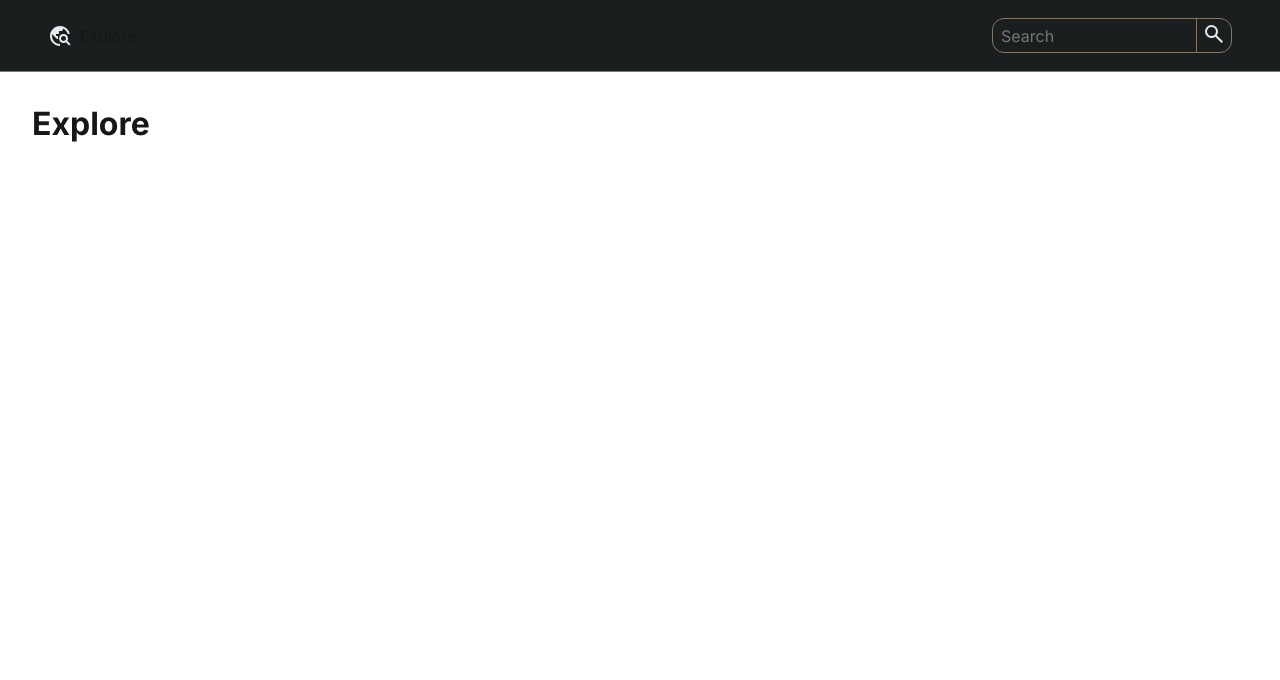
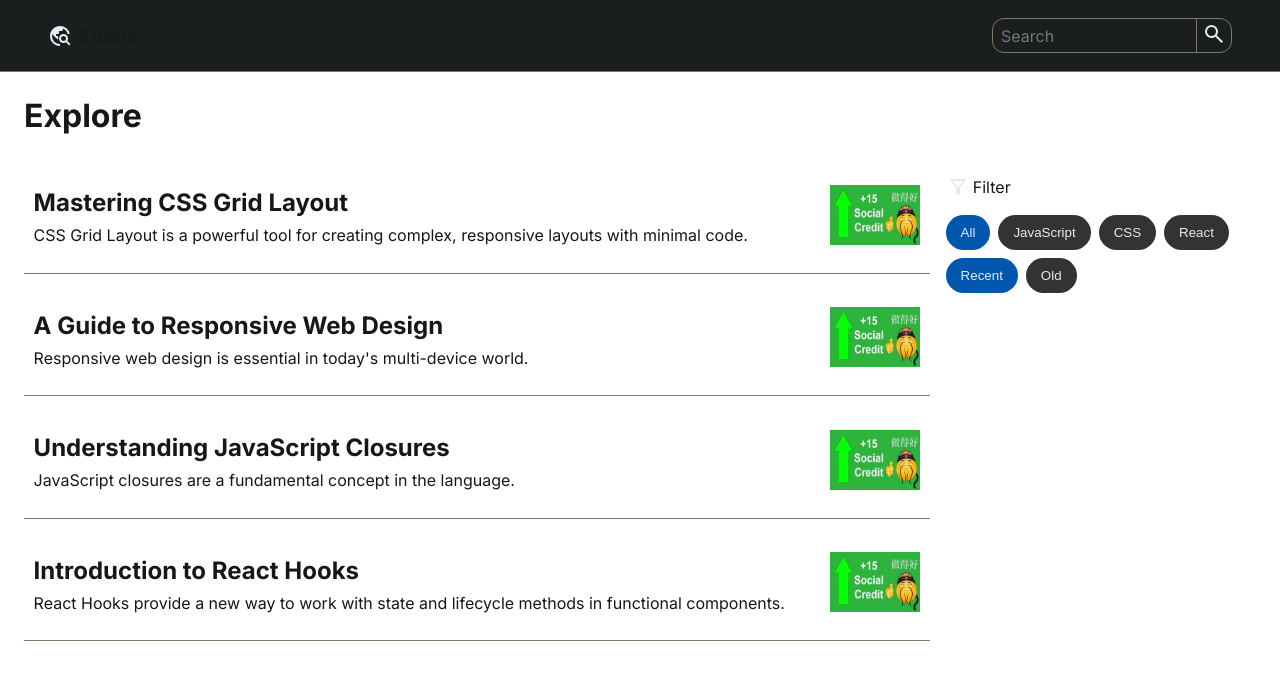
Before and after one commit to Asunt70/infinix-blog, a Next.js app: page / in a window 1280 px wide. Shown: the top 680 px of the page. Built offline with nearby package versions, Linux system fonts and the light colour scheme.

Commit message:
september 17

```diff
--- /dev/null
+++ b/app/components/card.module.css
@@ -0,0 +1,26 @@
+.card {
+    display: flex;
+    align-items: center;
+    justify-content: space-between;
+    gap: 2rem;
+    padding: 0.6rem 0.6rem 1.5rem 0.6rem;
+    border-bottom: 1px solid var(--accent-2);
+    margin-bottom: 1.5rem;
+}
+
+.textContainer {
+    display: flex;
+    flex-direction: column;
+    gap: 0.5rem;
+}
+
+@media screen and (max-width: 500px) {
+    .card {
+        font-size: 0.9rem;
+        padding: 0.4rem 0.4rem 1.5rem 0.4rem;
+        gap: 1.5rem;
+    }
+    .textContainer {
+        flex-wrap: wrap;
+    }
+}
--- /dev/null
+++ b/app/components/card.tsx
@@ -0,0 +1,33 @@
+import Image from "next/image";
+import Link from "next/link";
+import styles from "./card.module.css";
+
+interface CardProps {
+  title: string;
+  description: string;
+  imageSrc: string;
+  imageAlt: string;
+  url: string;
+}
+
+export default function Card(props: CardProps) {
+  return (
+    <Link href={props.url}>
+      <div className={styles.card}>
+        <div className={styles.textContainer}>
+          <h2>{props.title}</h2>
+          <p>{props.description}</p>
+        </div>
+        <div className={styles.imageContainer}>
+          <Image
+            src={props.imageSrc}
+            alt={props.title}
+            width={90}
+            height={60}
+            className={styles.cardImage}
+          />
+        </div>
+      </div>
+    </Link>
+  );
+}
--- /dev/null
+++ b/app/components/cardSkeleton.module.css
@@ -0,0 +1,45 @@
+.skeletonCard {
+    display: flex;
+    justify-content: space-between;
+    align-items: center;
+    background-color: #222;
+    padding: 1rem;
+    border-radius: 8px;
+    margin-bottom: 1rem;
+    width: 100%;
+    height: 100px; /* Adjust height to match your actual card */
+}
+
+.skeletonText {
+    flex: 1;
+    margin-right: 1rem;
+}
+
+.skeletonTitle {
+    width: 60%;
+    height: 20px;
+    background-color: #333;
+    border-radius: 4px;
+    margin-bottom: 10px;
+}
+
+.skeletonDescription {
+    width: 90%;
+    height: 15px;
+    background-color: #333;
+    border-radius: 4px;
+    margin-bottom: 6px;
+}
+
+.skeletonImage {
+    width: 90px; /* Adjust based on the actual image size */
+    height: 60px;
+    background-color: #333;
+    border-radius: 4px;
+}
+
+@media screen and (max-width: 500px) {
+    .skeletonCard {
+        height: 130px;
+    }
+}
--- /dev/null
+++ b/app/components/cardSkeleton.tsx
@@ -0,0 +1,16 @@
+import styles from "./cardSkeleton.module.css";
+
+export default function CardSkeleton() {
+  return (
+    <div className={styles.skeletonCard}>
+      {/* Skeleton for the text part */}
+      <div className={styles.skeletonText}>
+        <div className={styles.skeletonTitle}></div>
+        <div className={styles.skeletonDescription}></div>
+      </div>
+
+      {/* Skeleton for the image */}
+      <div className={styles.skeletonImage}></div>
+    </div>
+  );
+}
--- a/app/components/navBarComponents/search.module.css
+++ b/app/components/navBarComponents/search.module.css
@@ -6,16 +6,24 @@
     border-radius: 0.75rem;
     width: 15rem;
     justify-self: center;
+    transition: border-color 100ms ease-in-out;
 }
 
-.search:focus {
-    cursor: pointer;
+.search:focus-within {
+    border-color: var(--highlight-1);
 }
 
 .search input {
     all: unset;
     width: 100%;
     padding-left: 0.5rem;
+}
+
+.search input[type="search"]::-webkit-search-decoration,
+.search input[type="search"]::-webkit-search-cancel-button,
+.search input[type="search"]::-webkit-search-results-button,
+.search input[type="search"]::-webkit-search-results-decoration {
+    display: none;
 }
 
 .buttonContainer {
--- a/app/globals.css
+++ b/app/globals.css
@@ -4,7 +4,8 @@
     --accent-1: #1b1e1f;
     --accent-2: rgb(128, 119, 105);
     --accent-3: rgb(52, 56, 58);
-    --highlight-1: #0058af;
+    --highlight-1: hsl(210, 100%, 34%);
+    --highlight-2:  hsl(208, 100%, 34%);
 }
 
 @media (prefers-color-scheme: dark) {
@@ -39,6 +40,10 @@ a {
     text-decoration: none;
 }
 
+ul {
+    list-style: none;
+}
+
 @media (prefers-color-scheme: dark) {
     html {
         color-scheme: dark;
--- a/app/page.module.css
+++ b/app/page.module.css
@@ -1,9 +1,67 @@
 .pageContainer {
     margin-top: 4.5rem;
-    padding: 2rem;
+    padding: 1.5rem;
+}
+
+.content {
+    display: flex;
+    gap: 1rem;
 }
 
 .heading {
     display: flex;
     gap: 0.25rem;
+    margin-bottom: 2.5rem;
 }
+
+.blogs {
+    width: 100%;
+}
+
+.postList {
+    width: 100%;
+}
+
+.filter {
+    display: flex;
+    flex-direction: column;
+    gap: 1rem;
+}
+
+.title {
+    display: flex;
+    align-items: center;
+    gap: 0.2rem;
+}
+
+.filterButtons {
+    display: flex;
+    flex-wrap: wrap;
+    gap: 0.5rem;
+    overflow-x: none;
+}
+
+.filterButtons button {
+    padding: 10px 15px;
+    border-radius: 30px;
+    border: none;
+    background-color: #333;
+    color: #e8eaed;
+    cursor: pointer;
+    transition: background-color 100ms ease-in-out;
+}
+
+.filterButtons button:hover {
+    background-color: var(--highlight-2);
+}
+
+.filterButtons .activeButton {
+    background-color: var(--highlight-1);
+}
+
+@media screen and (max-width: 768px) {
+    .content {
+        flex-direction: column-reverse;
+        gap: 2rem;
+    }
+}
--- a/app/page.tsx
+++ b/app/page.tsx
@@ -1,8 +1,55 @@
-import Image from "next/image";
+"use client";
+import { useEffect, useState } from "react";
 import Navbar from "./components/NavBar";
+import Card from "./components/card";
+import CardSkeleton from "./components/cardSkeleton";
 import styles from "./page.module.css";
 
+interface BlogPost {
+  id: string;
+  title: string;
+  description: string;
+  image: string;
+  url: string;
+  category: string;
+  date: string;
+}
+
 export default function Home() {
+  const [posts, setPosts] = useState<BlogPost[]>([]);
+  const [isLoading, setIsLoading] = useState(true); // Define the isLoading state
+  const [categoryFilter, setCategoryFilter] = useState<string | null>(null);
+  const [sortOrder, setSortOrder] = useState<"recent" | "older">("recent");
+
+  useEffect(() => {
+    const fetchPosts = async () => {
+      try {
+        setIsLoading(true); // Start loading
+        const response = await fetch("posts.json"); // Replace with your actual data source
+        const posts: BlogPost[] = await response.json();
+        setPosts(posts);
+      } catch (error) {
+        console.error("Failed to fetch posts:", error);
+      } finally {
+        setIsLoading(false); // End loading
+      }
+    };
+
+    fetchPosts();
+  }, []);
+
+  const filteredPosts = posts
+    .filter((post) => {
+      return categoryFilter ? post.category === categoryFilter : true;
+    })
+    .sort((a, b) => {
+      if (sortOrder === "recent") {
+        return new Date(b.date).getTime() - new Date(a.date).getTime();
+      } else {
+        return new Date(a.date).getTime() - new Date(b.date).getTime();
+      }
+    });
+
   return (
     <>
       <Navbar />
@@ -19,11 +66,103 @@ export default function Home() {
             <path
               d="M5 16V20M6 4V8M7 18H3M8 6H4M13 4L14.7528 8.44437C14.9407 8.92083 15.0347 9.15906 15.1786 9.35994C15.3061 9.538 15.462 9.69391 15.6401 9.82143C15.8409 9.9653 16.0792 10.0593 16.5556 10.2472L21 12L16.5556 13.7528C16.0792 13.9407 15.8409 14.0347 15.6401 14.1786C15.462 14.3061 15.3061 14.462 15.1786 14.6401C15.0347 14.8409 14.9407 15.0792 14.7528 15.5556L13 20L11.2472 15.5556C11.0593 15.0792 10.9653 14.8409 10.8214 14.6401C10.6939 14.462 10.538 14.3061 10.3599 14.1786C10.1591 14.0347 9.92083 13.9407 9.44437 13.7528L5 12L9.44437 10.2472C9.92083 10.0593 10.1591 9.9653 10.3599 9.82143C10.538 9.69391 10.6939 9.538 10.8214 9.35994C10.9653 9.15906 11.0593 8.92083 11.2472 8.44437L13 4Z"
               stroke="#ffffff"
-              stroke-width="2"
-              stroke-linecap="round"
-              stroke-linejoin="round"
+              strokeWidth="2"
+              strokeLinecap="round"
+              strokeLinejoin="round"
             />
           </svg>
+        </div>
+
+        <div className={styles.content}>
+          <div className={styles.blogs}>
+            <ul className={styles.postList}>
+              {isLoading ? (
+                // Show skeletons while loading
+                <>
+                  <CardSkeleton />
+                  <CardSkeleton />
+                  <CardSkeleton />
+                  <CardSkeleton />
+                </>
+              ) : filteredPosts.length > 0 ? (
+                filteredPosts.map((post) => (
+                  <li key={post.id} className={styles.postItem}>
+                    {/* Reusing the Card component for each post */}
+                    <Card
+                      title={post.title}
+                      description={post.description}
+                      imageSrc={post.image}
+                      imageAlt={post.title}
+                      url={post.url}
+                    />
+                  </li>
+                ))
+              ) : (
+                <li>No posts available.</li>
+              )}
+            </ul>
+          </div>
+
+          <div className={styles.filter}>
+            <div className={styles.title}>
+              <svg
+                xmlns="http://www.w3.org/2000/svg"
+                height="24px"
+                viewBox="0 -960 960 960"
+                width="24px"
+                fill="#e8eaed"
+              >
+                <path d="M440-160q-17 0-28.5-11.5T400-200v-240L168-736q-15-20-4.5-42t36.5-22h560q26 0 36.5 22t-4.5 42L560-440v240q0 17-11.5 28.5T520-160h-80Zm40-308 198-252H282l198 252Zm0 0Z" />
+              </svg>
+              <span>Filter</span>
+            </div>
+            {/* Filter Section with Buttons */}
+            <div className={styles.filterButtons}>
+              {/* Category Buttons */}
+              <button
+                className={categoryFilter === null ? styles.activeButton : ""}
+                onClick={() => setCategoryFilter(null)}
+              >
+                All
+              </button>
+              <button
+                className={
+                  categoryFilter === "JavaScript" ? styles.activeButton : ""
+                }
+                onClick={() => setCategoryFilter("JavaScript")}
+              >
+                JavaScript
+              </button>
+              <button
+                className={categoryFilter === "CSS" ? styles.activeButton : ""}
+                onClick={() => setCategoryFilter("CSS")}
+              >
+                CSS
+              </button>
+              <button
+                className={
+                  categoryFilter === "React" ? styles.activeButton : ""
+                }
+                onClick={() => setCategoryFilter("React")}
+              >
+                React
+              </button>
+
+              {/* Date Sorting Buttons */}
+              <button
+                className={sortOrder === "recent" ? styles.activeButton : ""}
+                onClick={() => setSortOrder("recent")}
+              >
+                Recent
+              </button>
+              <button
+                className={sortOrder === "older" ? styles.activeButton : ""}
+                onClick={() => setSortOrder("older")}
+              >
+                Old
+              </button>
+            </div>
+          </div>
         </div>
       </main>
     </>
--- a/app/search/page.module.css
+++ b/app/search/page.module.css
@@ -14,7 +14,6 @@
 .searchList {
     width: 100%;
     margin-top: 3rem;
-    list-style: none;
 }
 
 .searchResult {
@@ -48,6 +47,7 @@
     justify-content: center;
     margin-top: 3rem;
     gap: 0.3rem;
+    color: var(--accent-2);
 }
 
 .arrowContainer {
--- a/public/posts.json
+++ b/public/posts.json
@@ -4,27 +4,35 @@
     "title": "Understanding JavaScript Closures",
     "description": "JavaScript closures are a fundamental concept in the language.",
     "image": "/test.jpg",
-    "url": "/blogs/javascript_problems"
+    "url": "/blogs/javascript_problems",
+    "category": "JavaScript",
+    "date": "2024-07-11"
   },
   {
     "id": "2",
     "title": "A Guide to Responsive Web Design",
     "description": "Responsive web design is essential in today's multi-device world.",
     "image": "/test.jpg",
-    "url": "/blogs/javascript_problems"
+    "url": "/blogs/javascript_problems",
+    "category": "CSS",
+    "date": "2024-07-14"
   },
   {
     "id": "3",
     "title": "Introduction to React Hooks",
     "description": "React Hooks provide a new way to work with state and lifecycle methods in functional components.",
     "image": "/test.jpg",
-    "url": "/blogs/javascript_problems"
+    "url": "/blogs/javascript_problems",
+    "category": "React",
+    "date": "2024-07-9"
   },
   {
     "id": "4",
     "title": "Mastering CSS Grid Layout",
     "description": "CSS Grid Layout is a powerful tool for creating complex, responsive layouts with minimal code.",
     "image": "/test.jpg",
-    "url": "/blogs/javascript_problems"
+    "url": "/blogs/javascript_problems",
+    "category": "CSS",
+    "date": "2024-07-20"
   }
 ]
```
Also changed, not shown: app/search/page.tsx (+8 -18 lines), package.json (+5 -4 lines), 1 other file (tests, documents, lock files or other folders).
